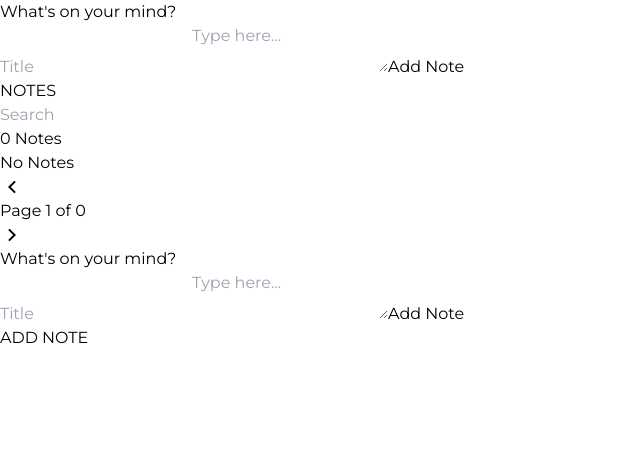
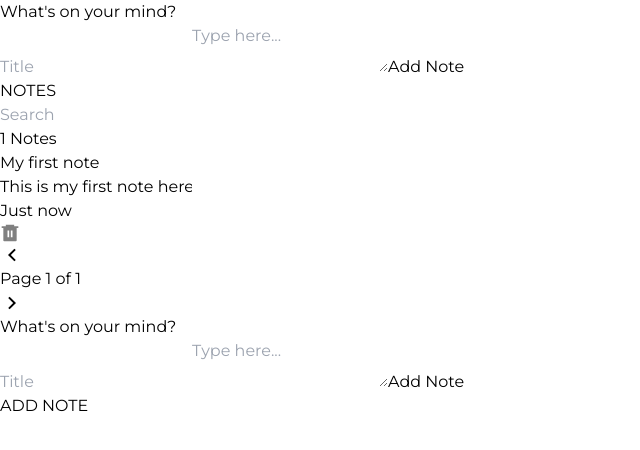
Before and after one commit to gyanendra19/smarthire-notes, a React (Vite) app: page / in a window 1280 px wide. Shown: the top 450 px of the page, without its empty margins (0-640 px from the left). Built offline with nearby package versions, Linux system fonts and the light colour scheme.

Commit message:
changed state

```diff
--- a/src/App.jsx
+++ b/src/App.jsx
@@ -10,7 +10,12 @@ const notesFromStorage = () => {
     const parsedNotes = JSON.parse(localNotes)
     return parsedNotes
   }
-  return []
+  return [{
+    id: uuidv4(),
+    title: 'my first note',
+    content: 'This is my first note here',
+    timeStamp: new Date().toISOString()
+  }]
 }
 
 
```
